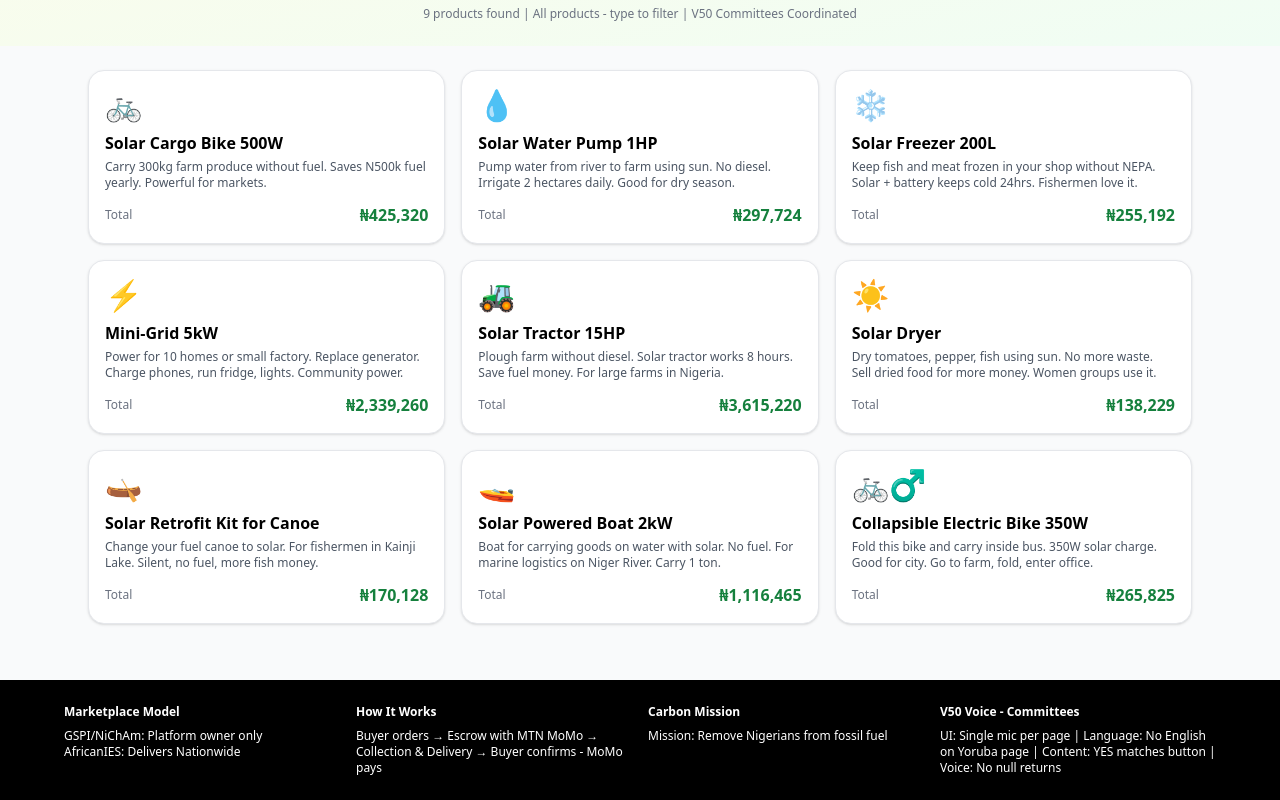
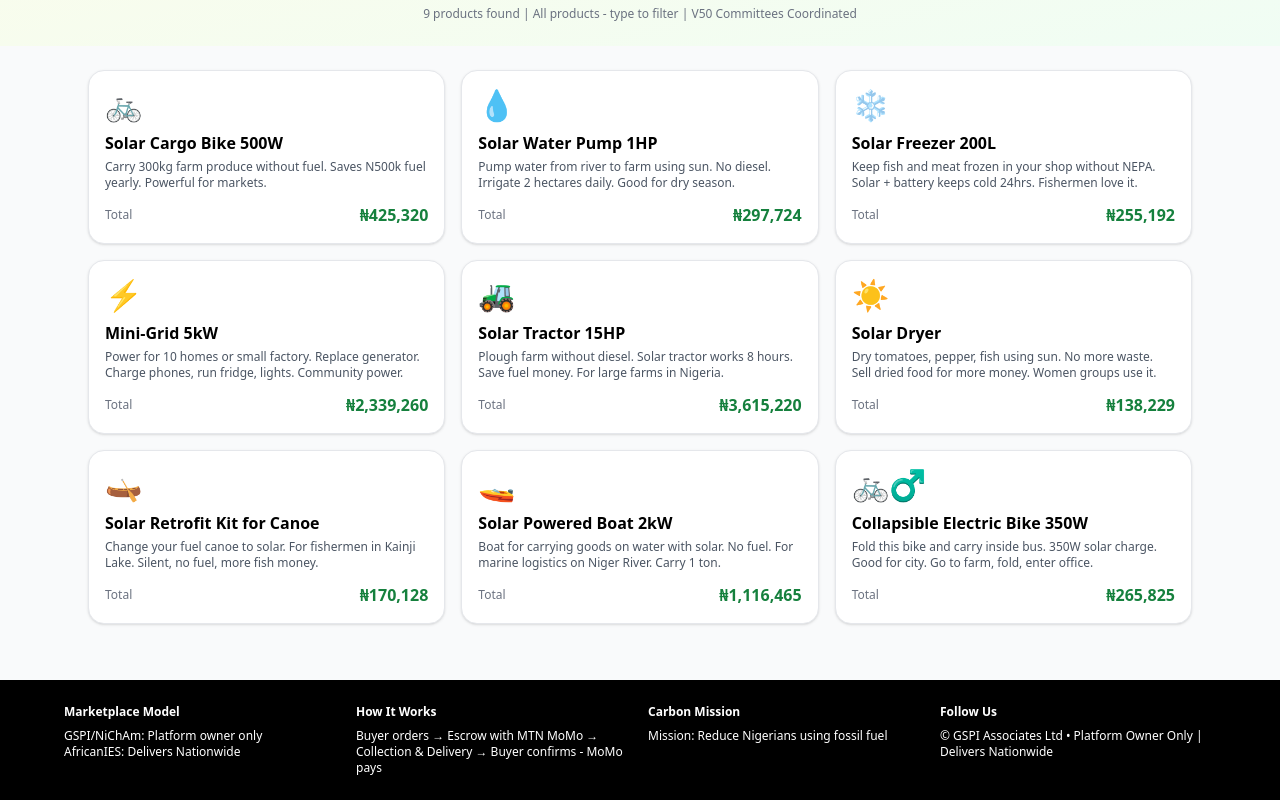
Before and after one commit to gspiassociatesltd/nicham-trade, a Next.js app: page / in a window 1280 px wide. Shown: the part 394-1194 px from the top of the page. Built offline with nearby package versions, Linux system fonts and the light colour scheme.

Commit message:
Add files via upload

```diff
--- a/app/page.tsx
+++ b/app/page.tsx
@@ -153,11 +153,11 @@ export default function Home() {
           </div>
           <div>
             <div className="font-bold mb-2">Carbon Mission</div>
-            <div>Mission: Remove Nigerians from fossil fuel</div>
+            <div>Mission: Reduce Nigerians using fossil fuel</div>
           </div>
           <div>
-            <div className="font-bold mb-2">V50 Voice - Committees</div>
-            <div>UI: Single mic per page | Language: No English on Yoruba page | Content: YES matches button | Voice: No null returns</div>
+            <div className="font-bold mb-2">Follow Us</div>
+            <div>© GSPI Associates Ltd • Platform Owner Only | Delivers Nationwide</div>
           </div>
         </div>
       </footer>
--- a/app/product/[id]/page.tsx
+++ b/app/product/[id]/page.tsx
@@ -103,12 +103,9 @@ export default function ProductPage({ params }: { params: { id: string } }) {
         </div>
 
         <div className="mt-4 text-[11px] text-gray-500 bg-gray-50 p-2 rounded">
-          <b>V50 Committees Coordinated:</b><br/>
-          UI: Single mic per page - Listing mic inside search bar, Order mic inside yellow box. No floating.<br/>
-          Language: Yoruba/Hausa/Igbo pages show text only, no English voice - fixes English-on-Yoruba bug.<br/>
-          Content: Text says YES - Confirm, Button says YES - Confirm - YES visible.<br/>
-          Voice Engine: No useEffect returns null - build passes.<br/>
-          Nigeria LLM: English voice dataset collection starts.
+          <b>Order Information:</b><br/>
+          Click YES - Confirm to place order without typing.<br/>
+          Marketplace: GSPI/NiChAm platform owner | AfricanIES delivers.
         </div>
       </div>
     </main>
```
